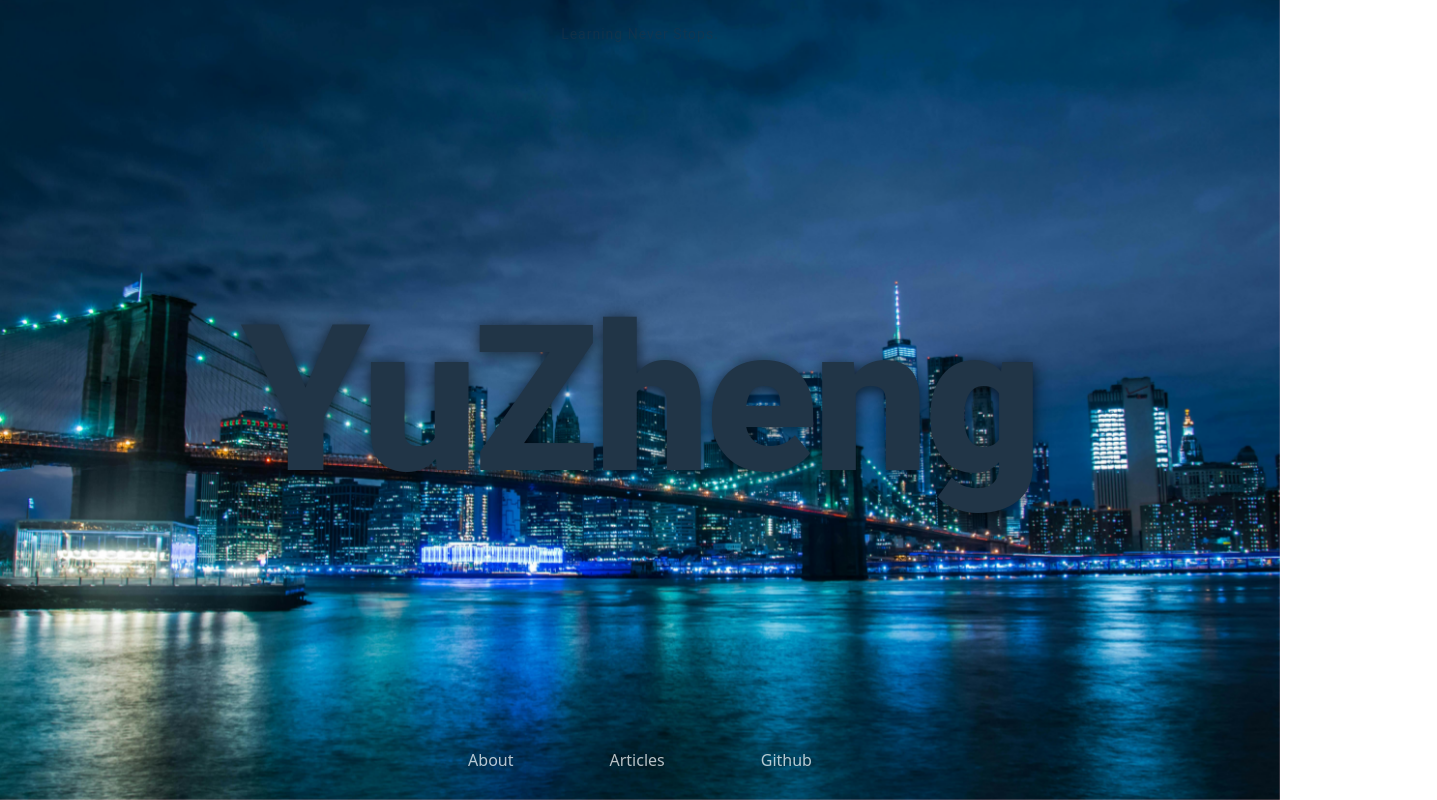
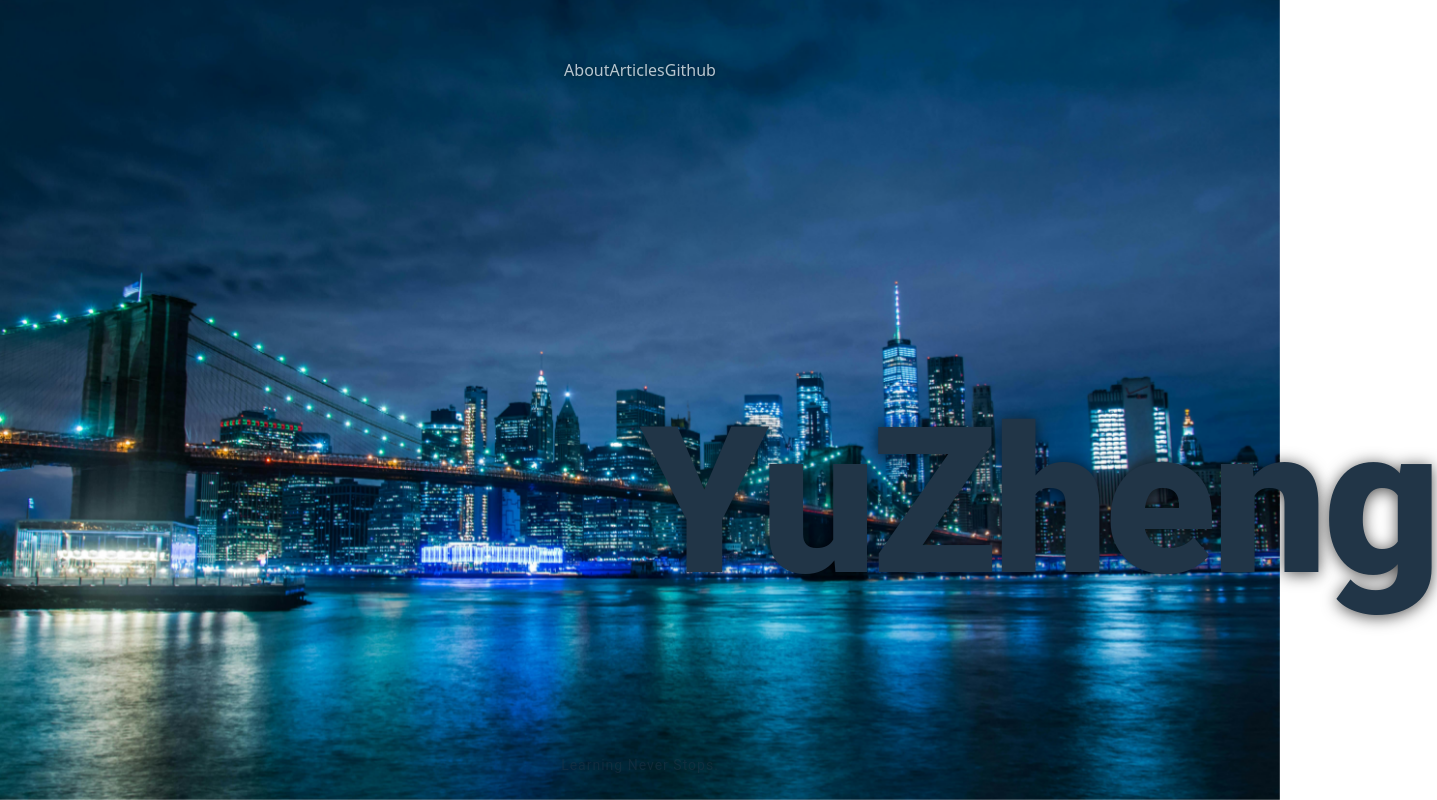
Before and after one commit to yuzheng91/myblog, a React (Vite) app: page / in a window 1280 px wide. Shown: the whole page, 1437 px wide, since content can reach past the window. Built offline with nearby package versions, Linux system fonts and the light colour scheme.

Commit message:
Entrance 頁面更新

```diff
--- a/package.json
+++ b/package.json
@@ -13,6 +13,7 @@
     "@emotion/react": "^11.14.0",
     "@emotion/styled": "^11.14.1",
     "@mui/material": "^7.3.4",
+    "framer-motion": "^12.23.24",
     "react": "^19.1.1",
     "react-dom": "^19.2.0",
     "react-router-dom": "^7.9.4"
--- a/src/components/Entrance.jsx
+++ b/src/components/Entrance.jsx
@@ -1,41 +1,69 @@
-import React from "react";
+import React, { use } from "react";
 import { Box, Typography, Stack } from "@mui/material";
 import { Link } from "react-router-dom";
+import { motion, useScroll, useTransform, useSpring } from "framer-motion";
 
 export default function Entrance() {
+  const { scrollY } = useScroll();
+  const scaleLogo = useTransform(scrollY, [0, 200], [1, 0.6]);
+  const gap = useTransform(scrollY, [0, 200], [24, 12]);
+  const padY = useTransform(scrollY, [0, 200], [12, 6]);
+  const blurPx = useTransform(scrollY, [0, 200], [0, 8]);
+  const bgAlpha = useTransform(scrollY, [0, 200], [0.0, 0.16]);
+  const shadowA = useTransform(scrollY, [0, 200], [0, 0.35]);
+  const navHeight = useTransform(scrollY, [0, 200], [72, 52]);
+  const navHeightSpring = useSpring(navHeight, {
+    stiffness: 300,
+    damping: 30,
+  });
   return (
     <>
       <Box
         sx={{
-          position: "fixed",
+          position: "absolute",
           inset: 0, // top:0; right:0; bottom:0; left:0
           backgroundImage: "url('/background.jpg')",
           backgroundSize: "cover",
           backgroundPosition: "center",
           backgroundRepeat: "no-repeat",
-          zIndex: 0,
+          backgroundAttachment: "fixed",
+          zIndex: 1,
         }}
       />
-      {/* 上方小字 */}
-      <Typography
+
+      {/* 上方導覽 */}
+      <Stack
+        component={motion.div}
+        direction="row"
+        style={{
+          height: navHeightSpring,
+          paddingTop: padY,
+          //backgroundColor: bgAlpha.to(a => `rgba(15,16,20,${a})`),
+          //backdropFilter: blurPx.to(v =>`blur(${v}px)`),
+          //boxShadow: shadowA.to(a => `0 10px 30px rgba(0,0,0,${a})`),
+        }}
         sx={{
           position: "absolute",
-          top: { xs: 12, sm: 24 },
+          top: { xs: 16, sm: 28 },
           left: "50%",
           transform: "translateX(-50%)",
-          fontSize: { xs: 12, sm: 14 },
-          letterSpacing: 1,
-          opacity: 0.5,
-          zIndex: 1,
-          m: 0, // ← 移除 h 標籤預設 margin 以免位移
+          alignItems: "center",
+          textShadow: "0 1px 4px rgba(0,0,0,.6)",
+          opacity: 0.8,
+          zIndex: 2,
         }}
       >
-        Learning Never Stops.
-      </Typography>
+        <NavItem to="/about">About</NavItem>
+        <NavItem to="/articles">Articles</NavItem>
+        <NavItem to="https://github.com/yuzheng91?tab=repositories">
+          Github
+        </NavItem>
+      </Stack>
 
       {/* 中央標題 */}
       <Typography
-        component="h1"
+        component={motion.h1}
+        style={{ scale: scaleLogo, margin: 0 }}
         sx={{
           position: "absolute",
           top: "50%",
@@ -54,25 +82,22 @@ export default function Entrance() {
         YuZheng
       </Typography>
 
-      {/* 下方導覽 */}
-      <Stack
-        direction={{ xs: "column", sm: "row" }}
-        spacing={{ xs: 1.5, sm: 12 }}
+      {/* 下方小字 */}
+      <Typography
         sx={{
           position: "absolute",
-          bottom: { xs: 16, sm: 28 },
+          bottom: { xs: 12, sm: 24 },
           left: "50%",
           transform: "translateX(-50%)",
-          alignItems: "center",
-          textShadow: "0 1px 4px rgba(0,0,0,.6)",
-          opacity: 0.8,
+          fontSize: { xs: 12, sm: 14 },
+          letterSpacing: 1,
+          opacity: 0.5,
           zIndex: 1,
+          m: 0, // ← 移除 h 標籤預設 margin 以免位移
         }}
       >
-        <NavItem to="/about">About</NavItem>
-        <NavItem to="/articles">Articles</NavItem>
-        <NavItem to="https://github.com/yuzheng91?tab=repositories">Github</NavItem>
-      </Stack>
+        Learning Never Stops.
+      </Typography>
     </>
   );
 }
@@ -88,7 +113,7 @@ function NavItem({ to, children }) {
         fontSize: { xs: 14, sm: 16 },
         opacity: 0.9,
         transition: "opacity .2s ease, transform .2s ease",
-        "&:hover": { opacity: 1, transform: "translateY(-1px)"},
+        "&:hover": { opacity: 1, transform: "translateY(-1px)" },
       }}
     >
       {children}
--- a/src/index.css
+++ b/src/index.css
@@ -28,7 +28,6 @@ body {
   place-items: center;
   min-width: 320px;
   min-height: 100vh;
-  background-color: pink;
 }
 
 h1 {
```
Also changed, not shown: 1 other file (tests, documents, lock files or other folders).
